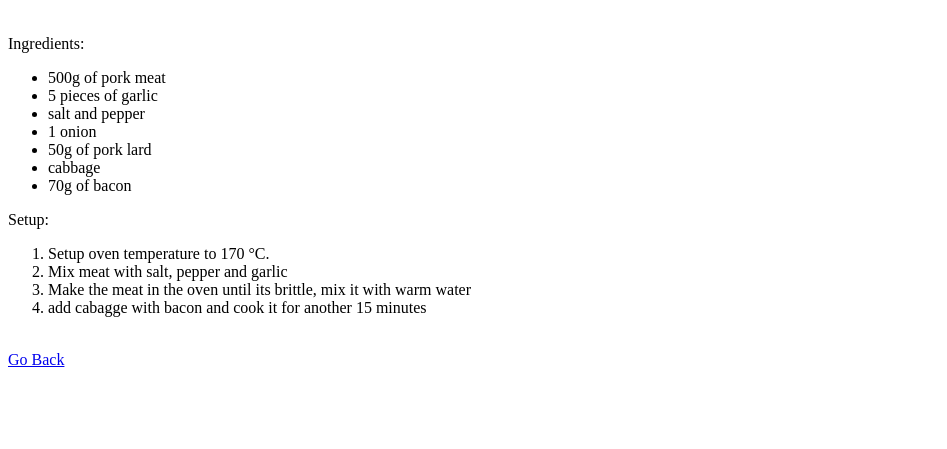
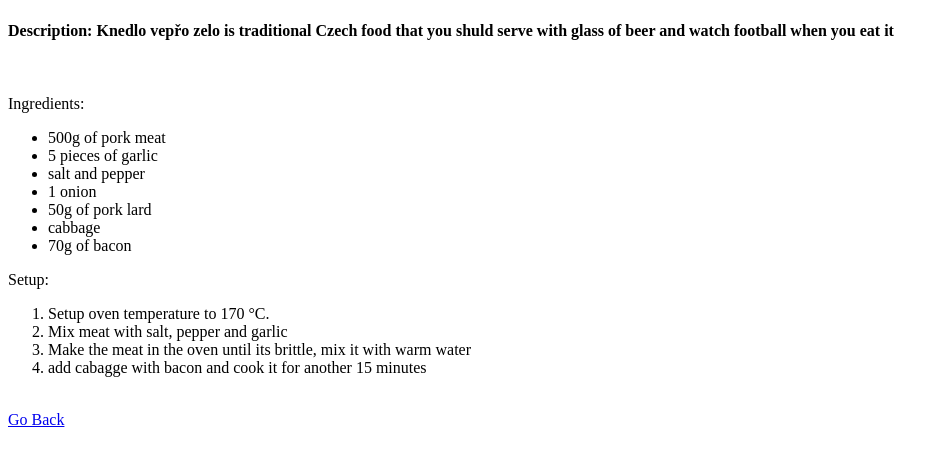
Before and after one commit to Srolldvd/odin-recipes, a plain HTML site: page recipes/knedloveprozelo.html in a window 1280 px wide. Shown: the part 351-800 px from the top of the page, without its empty margins (0-947 px from the left). Drawn offline with Linux system fonts and the light colour scheme.

Commit message:
add description of meal to all recipes

```diff
--- a/recipes/knedloveprozelo.html
+++ b/recipes/knedloveprozelo.html
@@ -14,7 +14,12 @@
       alt="knedlo_vepro_zelo-img"
       width="250px"
       height="250px"
-    /><br /><br />
+    /><br />
+    <h4>
+      Description: Knedlo vepřo zelo is traditional Czech food that you shuld
+      serve with glass of beer and watch football when you eat it
+    </h4>
+    <br />
     <p>Ingredients:</p>
     <ul>
       <li>500g of pork meat</li>
```
Also changed, not shown: recipes/gulas.html (+6 -1 lines), recipes/svickova.html (+6 -1 lines).
